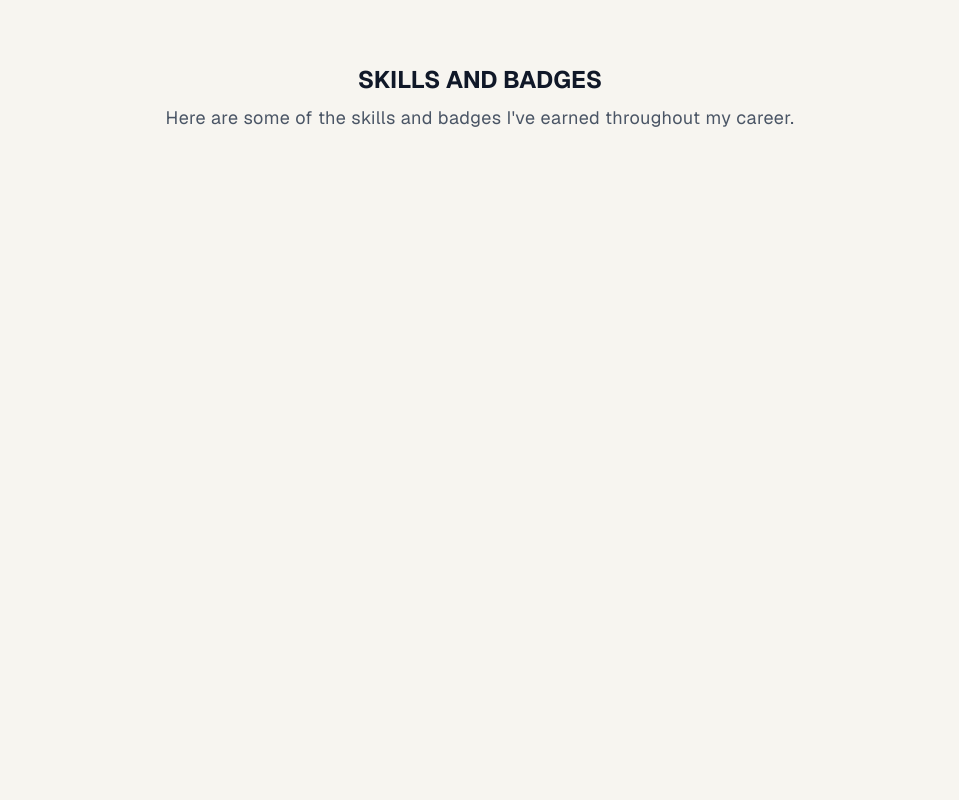
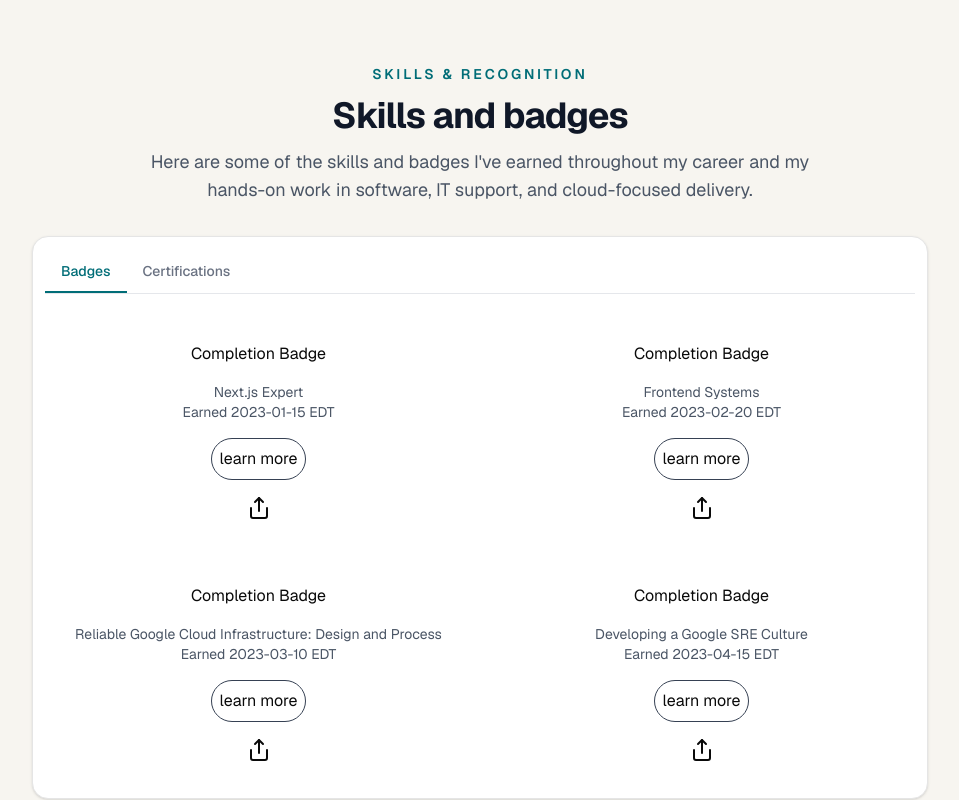
Before and after one commit to sh-Enoch/me, a Next.js app in the folder my-website/: page /skills in a window 1280 px wide. Shown: the top 800 px of the page, without its empty margins (160-1119 px from the left). Built offline with nearby package versions, Linux system fonts and the light colour scheme.

Commit message:
feat: enhance SkillsPage with badges and certifications; add Tabs component for navigation

```diff
--- a/my-website/src/app/skills/page.tsx
+++ b/my-website/src/app/skills/page.tsx
@@ -1,17 +1,95 @@
+"use client";
+
+import { useState } from "react";
+import Badge from "@/components/Badge";
+import { Tabs } from "@/components/tabs";
 import { skills } from "@/data/profile";
+import { Badges } from "@/data/badges";
+
+const tabs = [
+  { id: "badges", label: "Badges" },
+  { id: "certifications", label: "Certifications" },
+];
+
+const certifications = [
+  "Google IT Support Certificate",
+  "AWS Cloud Foundations",
+  "Professional Cloud DevOps Fundamentals",
+  "Frontend Development Practices",
+  "Technical Support & Troubleshooting",
+  "GitHub Collaboration Workflow",
+];
 
 export default function SkillsPage() {
+  const [activeTab, setActiveTab] = useState("badges");
+
   return (
-    <main className="mx-auto max-w-6xl px-4 py-16 sm:px-6 lg:px-8 text-neutral-950">
-      <section className="mx-auto w-fit items-center flex flex-col gap-2">
-        <h1 className="text-2xl font-bold text-gray-900 ">SKILLS AND BADGES</h1>
-        <p className="text-lg text-gray-600 leading-7 tracking-wide ">
-          Here are some of the skills and badges I've earned throughout my
-          career.
+    <main className="mx-auto flex max-w-6xl flex-col gap-8 px-4 py-16 text-neutral-950 sm:px-6 lg:px-8">
+      <section className="mx-auto flex w-full max-w-3xl flex-col items-center gap-3 text-center">
+        <p className="text-sm font-semibold uppercase tracking-[0.2em] text-[#006d77]">
+          Skills & recognition
+        </p>
+        <h1 className="text-3xl font-bold tracking-tight text-gray-900 sm:text-4xl">
+          Skills and badges
+        </h1>
+        <p className="max-w-2xl text-base leading-7 text-gray-600 sm:text-lg">
+          Here are some of the skills and badges I&apos;ve earned throughout my
+          career and my hands-on work in software, IT support, and cloud-focused
+          delivery.
         </p>
       </section>
 
-      <section className="bg-white"></section>
+      <section className="mx-auto w-full max-w-4xl rounded-2xl border border-neutral-200 bg-white p-3 shadow-sm">
+        <Tabs tabs={tabs} activeTab={activeTab} onTabChange={setActiveTab} />
+
+        <div className="mt-6">
+          {activeTab === "badges" ? (
+            <div className="grid gap-4 md:grid-cols-2">
+              {Badges.map((badge) => (
+                <Badge
+                  key={badge.cert_id}
+                  name={badge.badge_title}
+                  date_earned={badge.date_earned}
+                  issued_by={badge.issued_by}
+                  cert_id={badge.cert_id || ""}
+                />
+              ))}
+            </div>
+          ) : (
+            <div className="grid gap-3 sm:grid-cols-2">
+              {certifications.map((item) => (
+                <div
+                  key={item}
+                  className="flex items-center gap-3 rounded-xl border border-neutral-200 bg-[#f7f5f0] px-4 py-3 text-sm text-neutral-700"
+                >
+                  <span className="flex size-8 items-center justify-center rounded-full bg-[#e5f2ef] text-[#006d77]">
+                    ✓
+                  </span>
+                  <span>{item}</span>
+                </div>
+              ))}
+            </div>
+          )}
+        </div>
+      </section>
+
+      <section className="mx-auto w-full max-w-4xl rounded-2xl border border-neutral-200 bg-white p-6 shadow-sm">
+        <h3 className="text-lg font-semibold text-neutral-900">
+          Core skill stack
+        </h3>
+        <div className="mt-4 flex flex-wrap gap-3">
+          {Object.values(skills)
+            .flat()
+            .map((skill) => (
+              <span
+                key={skill}
+                className="rounded-full border border-neutral-200 bg-[#f7f5f0] px-3 py-1.5 text-xs font-medium text-neutral-700"
+              >
+                {skill}
+              </span>
+            ))}
+        </div>
+      </section>
     </main>
   );
 }
--- a/my-website/src/components/Badge.tsx
+++ b/my-website/src/components/Badge.tsx
@@ -1,4 +1,5 @@
 import React from "react";
+import { ShareIcon } from "lucide-react";
 
 type BadgeProps = {
   name: string;
@@ -9,8 +10,20 @@ type BadgeProps = {
 
 function Badge({ name, date_earned, issued_by, cert_id }: BadgeProps) {
   return (
-    <article className=" flex flex-col items-center justify-center gap-2 rounded-lg border border-gray-200 bg-white p-4 shadow-md transition-transform duration-300 hover:scale-105">
-
+    <article className="flex flex-col gap-4 p-6">
+      <div className="items-center flex flex-col gap-4 ">
+        <div>Completion Badge</div>
+        <div className="text-sm text-gray-600 flex flex-col items-center">
+          <h3 className="font-">{name}</h3>
+          <p>Earned {date_earned} EDT</p>
+        </div>
+      </div>
+      <div className="items-center flex flex-col gap-4">
+        <div className="rounded-4xl p-2 border border-gray-700">learn more</div>
+        <div>
+          <ShareIcon />
+        </div>
+      </div>
     </article>
   );
 }
--- /dev/null
+++ b/my-website/src/components/tabs.tsx
@@ -0,0 +1,43 @@
+"use client";
+
+type Tab = {
+  id: string;
+  label: string;
+};
+
+type TabsProps = {
+  tabs: Tab[];
+  activeTab: string;
+  onTabChange: (tabId: string) => void;
+};
+
+export function Tabs({ tabs, activeTab, onTabChange }: TabsProps) {
+  return (
+    <div>
+      <div className="flex border-b border-gray-200">
+        {tabs.map((tab) => {
+          const isActive = tab.id === activeTab;
+
+          return (
+            <button
+              key={tab.id}
+              type="button"
+              onClick={() => onTabChange(tab.id)}
+              className={[
+                "relative px-4 py-3 text-sm font-medium transition-colors",
+                isActive
+                  ? "text-[#006d77]"
+                  : "text-gray-500 hover:text-gray-700",
+              ].join(" ")}
+            >
+              {tab.label}
+              {isActive && (
+                <span className="absolute bottom-0 left-0 right-0 h-0.5 bg-[#006d77]" />
+              )}
+            </button>
+          );
+        })}
+      </div>
+    </div>
+  );
+}
--- /dev/null
+++ b/my-website/src/data/badges.ts
@@ -0,0 +1,28 @@
+import { BadgeItems } from "@/types/types";
+
+export const Badges: BadgeItems[] = [
+  {
+    badge_title: "Next.js Expert",
+    date_earned: "2023-01-15",
+    issued_by: "Next.js Foundation",
+    cert_id: "NEXTJS-EXPERT-2023",
+  },
+  {
+    badge_title: "Frontend Systems",
+    date_earned: "2023-02-20",
+    issued_by: "Frontend Masters",
+    cert_id: "FRONTEND-SYSTEMS-2023",
+  },
+  {
+    badge_title: "Reliable Google Cloud Infrastructure: Design and Process",
+    date_earned: "2023-03-10",
+    issued_by: "Google Cloud",
+    cert_id: "GCP-INFRA-DESIGN-2023",
+  },
+  {
+    badge_title: "Developing a Google SRE Culture",
+    date_earned: "2023-04-15",
+    issued_by: "Google Cloud",
+    cert_id: "GCP-SRE-CULTURE-2023",
+  },
+];
--- /dev/null
+++ b/my-website/src/types/types.ts
@@ -0,0 +1,6 @@
+ export type BadgeItems = {
+  badge_title: string;
+  date_earned: string;
+  issued_by: string;
+  cert_id?: string;
+};
```
